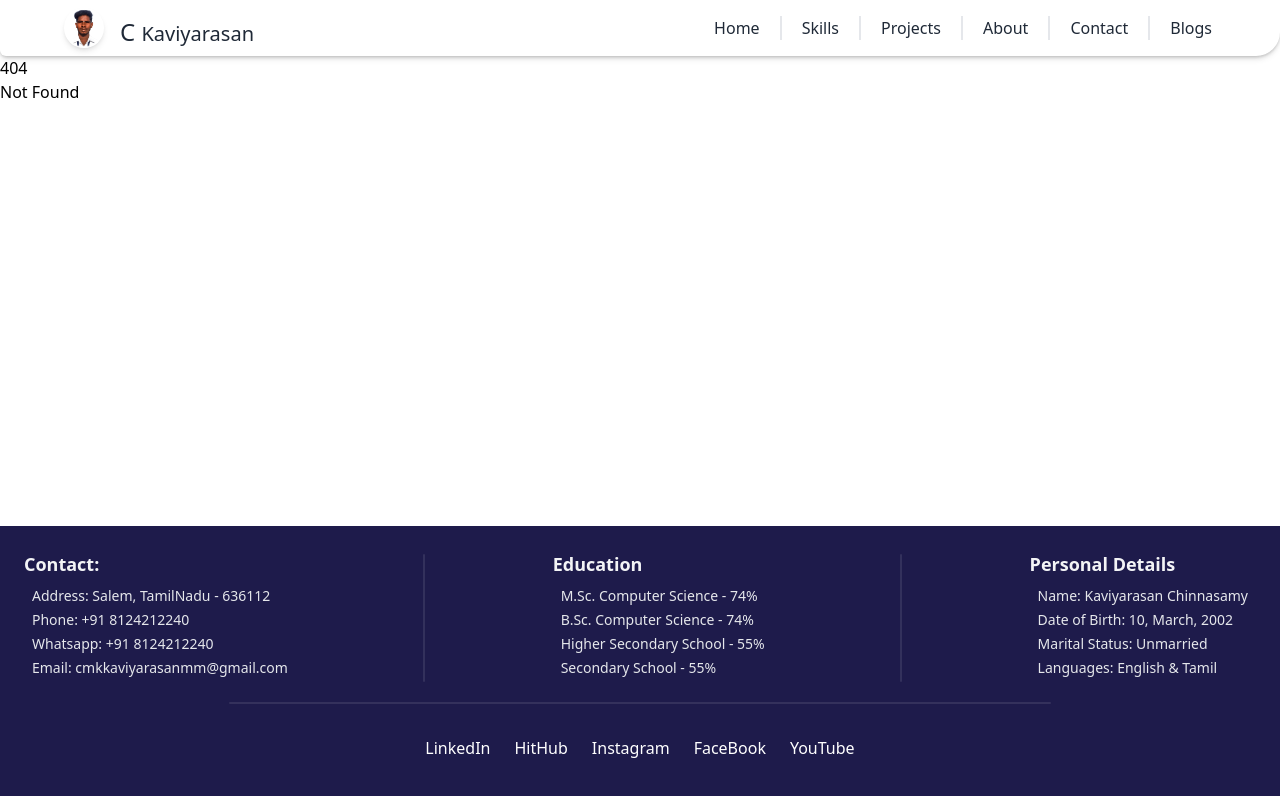
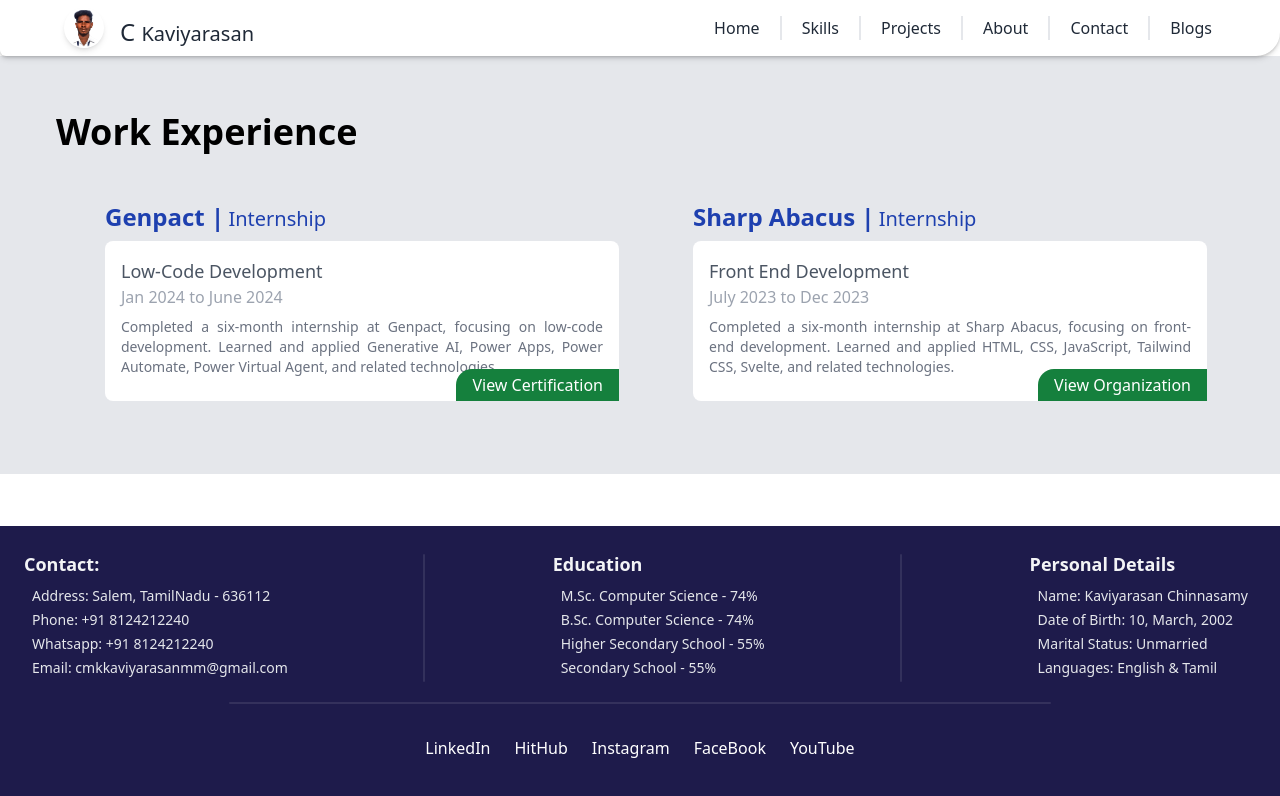
Before and after one commit to kaviyarasancmk02/portfolio, a SvelteKit app in the folder web/: page /experience in a window 1280 px wide. Before the commit this address had no page. Shown: the top 796 px of the page. Built offline with nearby package versions, Linux system fonts and the light colour scheme.

Commit message:
finished web landing page with experiences

```diff
--- a/web/src/routes/+page.svelte
+++ b/web/src/routes/+page.svelte
@@ -1,11 +1,9 @@
 <script>
   import Hero from "./component/hero.svelte";
-
-  const verticalLine = '<div class="w-1 h-80 bg-gray-200"></div>';
-  const horizontalLine = '<div class="w-2/3 h-0.5 bg-gray-200"></div>';
+  import Experience from "./experience/+page.svelte";
 </script>
 
-<div class="flex flex-col items-center justify-center">
+<div class="w-full">
   <Hero />
-  {@html horizontalLine}
+  <Experience />
 </div>
--- a/web/src/routes/component/hero.svelte
+++ b/web/src/routes/component/hero.svelte
@@ -18,7 +18,7 @@
 
 <section
   id="home"
-  class="md:min-h-[90vh] bg-white text-gray-800 transition-all duration-300 ease-in-out"
+  class="md:min-h-[90vh] bg-white text-gray-800 transition-all duration-300 ease-in-out flex items-center justify-center"
 >
   <div
     class="p-4 md:p-6 lg:p-10 flex flex-col md:flex-row items-center justify-stretch gap-4"
--- a/web/src/routes/component/menuBotton.svelte
+++ b/web/src/routes/component/menuBotton.svelte
@@ -34,10 +34,10 @@
       class={`${isMenuShow ? "bg-indigo-500" : "bg-fuchsia-500"} w-0.5 h-3 rounded-sm m-0.5`}
     ></div>
     <div
-      class={`${isMenuShow ? "bg-indigo-500" : "bg-indigo-500"} top-0.5 left-1.5 rotate-45 w-0.5 h-2 absolute rounded-sm`}
+      class={`${isMenuShow ? "bg-indigo-500" : "bg-fuchsia-500"} top-0.5 left-1.5 rotate-45 w-0.5 h-2 absolute rounded-sm`}
     ></div>
     <div
-      class={`${isMenuShow ? "bg-indigo-500" : "bg-indigo-500"} top-0.5 right-1.5 -rotate-45 w-0.5 h-2 absolute rounded-sm`}
+      class={`${isMenuShow ? "bg-indigo-500" : "bg-fuchsia-500"} top-0.5 right-1.5 -rotate-45 w-0.5 h-2 absolute rounded-sm`}
     ></div>
   </div>
 </div>
--- /dev/null
+++ b/web/src/routes/experience/+page.svelte
@@ -0,0 +1,118 @@
+<script lang="ts">
+  let experiences = {
+    sharpAbacus: {
+      company: "Sharp Abacus",
+      position: "Internship",
+      duration: "6 months",
+      role: "Front End Development",
+      timePeriod: "July 2023 to Dec 2023",
+      description: `Completed a six-month internship at Sharp Abacus,
+      focusing on front-end development. Learned and applied HTML, CSS,
+      JavaScript, Tailwind CSS, Svelte, and related technologies.`,
+      color: "green",
+    },
+    genpact: {
+      company: "Genpact",
+      position: "Internship",
+      duration: "6 months",
+      role: "Low-Code Development",
+      timePeriod: "Jan 2024 to June 2024",
+      description: `Completed a six-month internship at Genpact, focusing on
+      low-code development. Learned and applied Generative AI, Power Apps,
+      Power Automate, Power Virtual Agent, and related technologies.`,
+      color: "sky",
+    },
+  };
+</script>
+
+<section
+  class="w-full p-6 md:p-8 lg:p-14 bg-gray-200 space-x-8 space-y-8 transition-all duration-300 ease-linear"
+>
+  <h1 class="text-4xl font-bold">Work Experience</h1>
+  <div
+    class="grid grid-cols-1 md:grid-cols-2 gap-10 transition-all duration-300 ease-linear"
+  >
+    <div
+      class="space-y-2 p-2 m-2 group border border-transparent rounded-md transition-all duration-300 ease-linear hover:border-white hover:m-0 hover:shadow-md"
+    >
+      <div
+        class="text-blue-800 group-hover:text-blue-600 transition-all duration-300 ease-linear"
+      >
+        <span class="text-2xl font-semibold">
+          {experiences.genpact.company} |
+        </span>
+        <span class="text-xl font-medium">
+          {experiences.genpact.position}
+        </span>
+      </div>
+      <div
+        class="space-y-2 bg-white p-4 rounded-lg group-hover:p-6 transition-all duration-300 ease-linear text-justify relative"
+      >
+        <h3
+          class="text-gray-600 group-hover:text-blue-800 text-lg font-medium transition-all duration-300 ease-linear"
+        >
+          {experiences.genpact.role}
+        </h3>
+        <span
+          class="text-gray-400 group-hover:text-teal-800 group-hover:font-semibold transition-all duration-300 ease-linear"
+        >
+          {experiences.genpact.timePeriod}
+        </span>
+        <p
+          class="text-gray-500 group-hover:text-gray-600 group-hover:text-base group-hover:font-normal text-sm font-medium transition-all duration-300 ease-linear"
+        >
+          {experiences.genpact.description}
+        </p>
+        <div>
+          <a
+            href="https://drive.google.com/file/d/1X1awRip9ah8JBxBcaExt_fk0SQtIoYmC/view?usp=sharing"
+            target="_blank"
+            class="px-4 py-1 absolute bottom-0 right-0 text-white rounded-tl-2xl text-right bg-green-700"
+            >View Certification</a
+          >
+        </div>
+      </div>
+    </div>
+    <div
+      class="space-y-2 p-2 m-2 group border border-transparent rounded-md transition-all duration-300 ease-linear hover:border-white hover:m-0 hover:shadow-md"
+    >
+      <div
+        class="text-blue-800 group-hover:text-blue-600 transition-all duration-300 ease-linear"
+      >
+        <span class="text-2xl font-semibold">
+          {experiences.sharpAbacus.company} |
+        </span>
+        <span class="text-xl font-medium">
+          {experiences.sharpAbacus.position}
+        </span>
+      </div>
+      <div
+        class="space-y-2 bg-white p-4 rounded-lg group-hover:p-6 transition-all duration-300 ease-linear text-justify relative"
+      >
+        <h3
+          class="text-gray-600 group-hover:text-blue-800 text-lg font-medium transition-all duration-300 ease-linear"
+        >
+          {experiences.sharpAbacus.role}
+        </h3>
+        <span
+          class="text-gray-400 group-hover:text-teal-800 group-hover:font-semibold transition-all duration-300 ease-linear"
+        >
+          {experiences.sharpAbacus.timePeriod}
+        </span>
+        <p
+          class="text-gray-500 group-hover:text-gray-600 group-hover:text-base group-hover:font-normal text-sm font-medium transition-all duration-300 ease-linear"
+        >
+          {experiences.sharpAbacus.description}
+        </p>
+        <div>
+          <a
+            href="https://sharpabacus.com/"
+            target="_blank"
+            class="px-4 py-1 absolute bottom-0 right-0 text-white rounded-tl-2xl text-right bg-green-700"
+            >View Organization</a
+          >
+        </div>
+      </div>
+    </div>
+  </div>
+</section>
```
